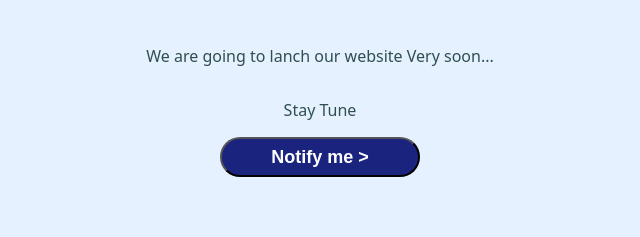
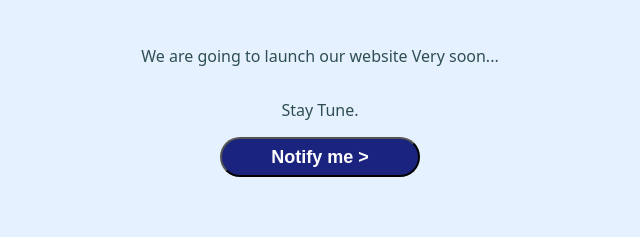
Before and after one commit to tamjidzihan/wreefvisuals, a plain HTML site: page index.html in a window 1280 px wide. Shown: the part 422-659 px from the top of the page, 320-960 px from the left. Drawn offline with Linux system fonts and the light colour scheme.

Commit message:
zihan 2023-11-15

```diff
--- a/index.html
+++ b/index.html
@@ -23,8 +23,8 @@
         <img src="media/image/Construction-128x128.png" alt="">
         <p>WE"RE STILL</p>
         <h1>Cooking Our Website</h1>
-        <p>We are going to lanch our website Very soon...</p>
-        <p>Stay Tune</p>
+        <p>We are going to launch our website Very soon...</p>
+        <p>Stay Tune.</p>
         <button class="hero-btn">Notify me  ></button>
     </div>
    </div>
```
